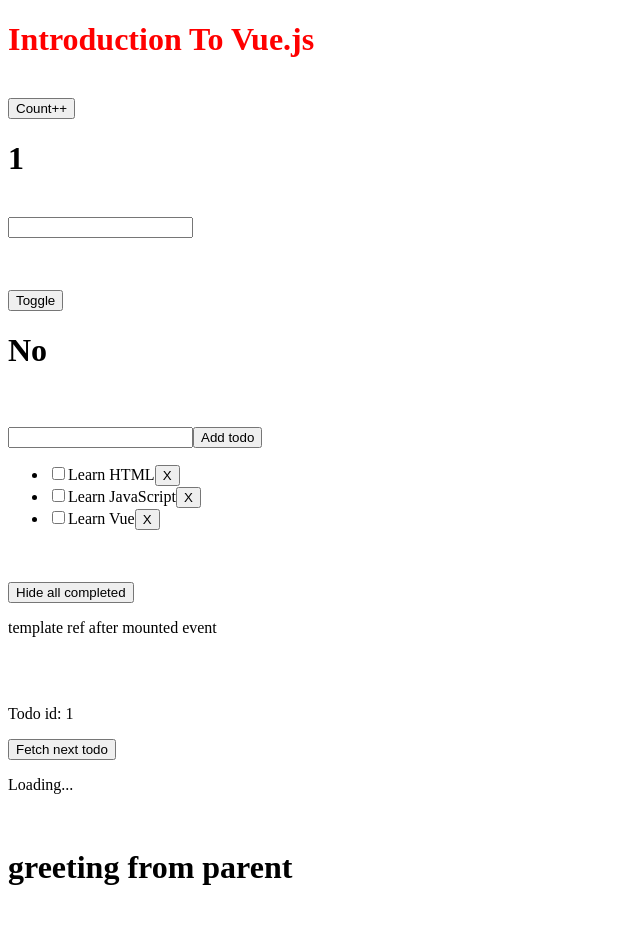
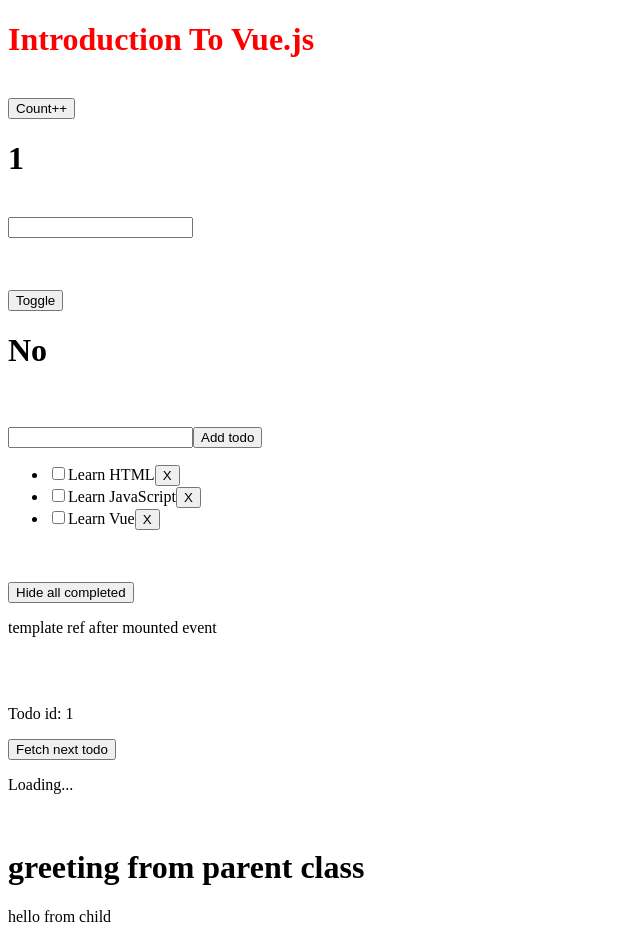
Before and after one commit to kytranl0/vue, a Vue app: page / in a window 1280 px wide. Shown: the whole page, without its empty margins (0-640 px from the left). Before the commit the page ends 908 px from the top, so only its background shows below. Built offline with nearby package versions, Linux system fonts and the light colour scheme; no server answers.

Commit message:
Emit event to the parent component, combine with v-on in parent component to listen to this event

```diff
--- a/src/App.vue
+++ b/src/App.vue
@@ -20,7 +20,8 @@
             hideCompleted: false,
             todoId: 1,
             todoData: null,
-            greeting: 'greeting from parent'
+            greeting: 'greeting from parent class',
+            childMsg: 'No child msg yet'
         };
     },
     methods: {
@@ -115,7 +116,8 @@
   <p v-if="!todoData">Loading...</p>
   <pre v-else>{{todoData}}</pre>
   <br />
-  <ChildComp :msg="greeting"/>
+  <ChildComp :msg="greeting" @response="(msg) => childMsg = msg"/>
+  <p> {{ childMsg }} </p>
 </template>
 
 <style>
--- a/src/components/ChildComp.vue
+++ b/src/components/ChildComp.vue
@@ -2,6 +2,10 @@
 export default {
     props: {
         msg: String
+    },
+    emits: ['response'],
+    created() {
+        this.$emit('response', 'hello from child')
     }
 }
 </script>
```
